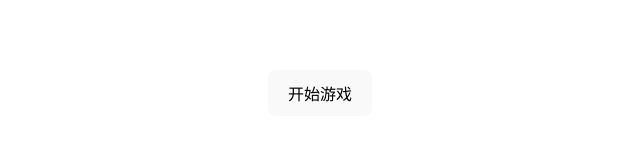
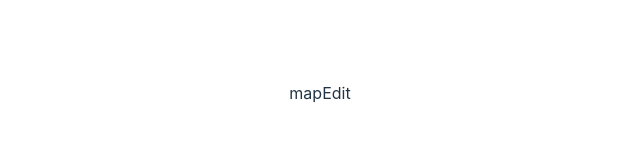
Before and after one commit to HenryTSZ/sokoban-vue3, a Vue app: page /#/mapEdit in a window 1280 px wide. Shown: the part 307-448 px from the top of the page, without its empty margins (320-960 px from the left). Built offline with nearby package versions, Linux system fonts and the light colour scheme.

Commit message:
通过 router 来切换 game 和 mapEdit 页面

```diff
--- a/package.json
+++ b/package.json
@@ -10,7 +10,8 @@
     "test": "vitest"
   },
   "dependencies": {
-    "vue": "^3.3.4"
+    "vue": "^3.3.4",
+    "vue-router": "^4.2.5"
   },
   "devDependencies": {
     "@vitejs/plugin-vue": "^4.2.3",
--- a/src/App.vue
+++ b/src/App.vue
@@ -1,11 +1,5 @@
-<script setup lang="ts">
-import Game from './components/Game.vue'
-</script>
-
 <template>
   <div>
-    <Game />
+    <router-view />
   </div>
 </template>
-
-<style scoped></style>
--- a/src/main.ts
+++ b/src/main.ts
@@ -1,5 +1,6 @@
 import { createApp } from 'vue'
 import './style.css'
 import App from './App.vue'
+import { router } from './router'
 
-createApp(App).mount('#app')
+createApp(App).use(router).mount('#app')
--- /dev/null
+++ b/src/router/index.ts
@@ -0,0 +1,21 @@
+import { createRouter, createWebHashHistory } from 'vue-router'
+import Game from '../views/Game.vue'
+import MapEdit from '../views/MapEdit.vue'
+
+const routes = [
+  {
+    path: '/',
+    name: 'Game',
+    component: Game
+  },
+  {
+    path: '/mapEdit',
+    name: 'MapEdit',
+    component: MapEdit
+  }
+]
+
+export const router = createRouter({
+  history: createWebHashHistory(),
+  routes
+})
--- a/src/components/Game.vue
+++ b/src/views/Game.vue
@@ -11,9 +11,9 @@
 </template>
 
 <script setup lang="ts">
-import Map from './Map.vue'
-import Keeper from './Keeper.vue'
-import Cargo from './Cargo.vue'
+import Map from '../components/Map.vue'
+import Keeper from '../components/Keeper.vue'
+import Cargo from '../components/Cargo.vue'
 import { reactive } from 'vue'
 import { initGame, handleNextLevel, startGame } from '../game'
 
--- /dev/null
+++ b/src/views/MapEdit.vue
@@ -0,0 +1,7 @@
+<template>
+  <div>mapEdit</div>
+</template>
+
+<script setup lang="ts"></script>
+
+<style scoped></style>
```
Also changed, not shown: 2 other files (tests, documents, lock files or other folders).
